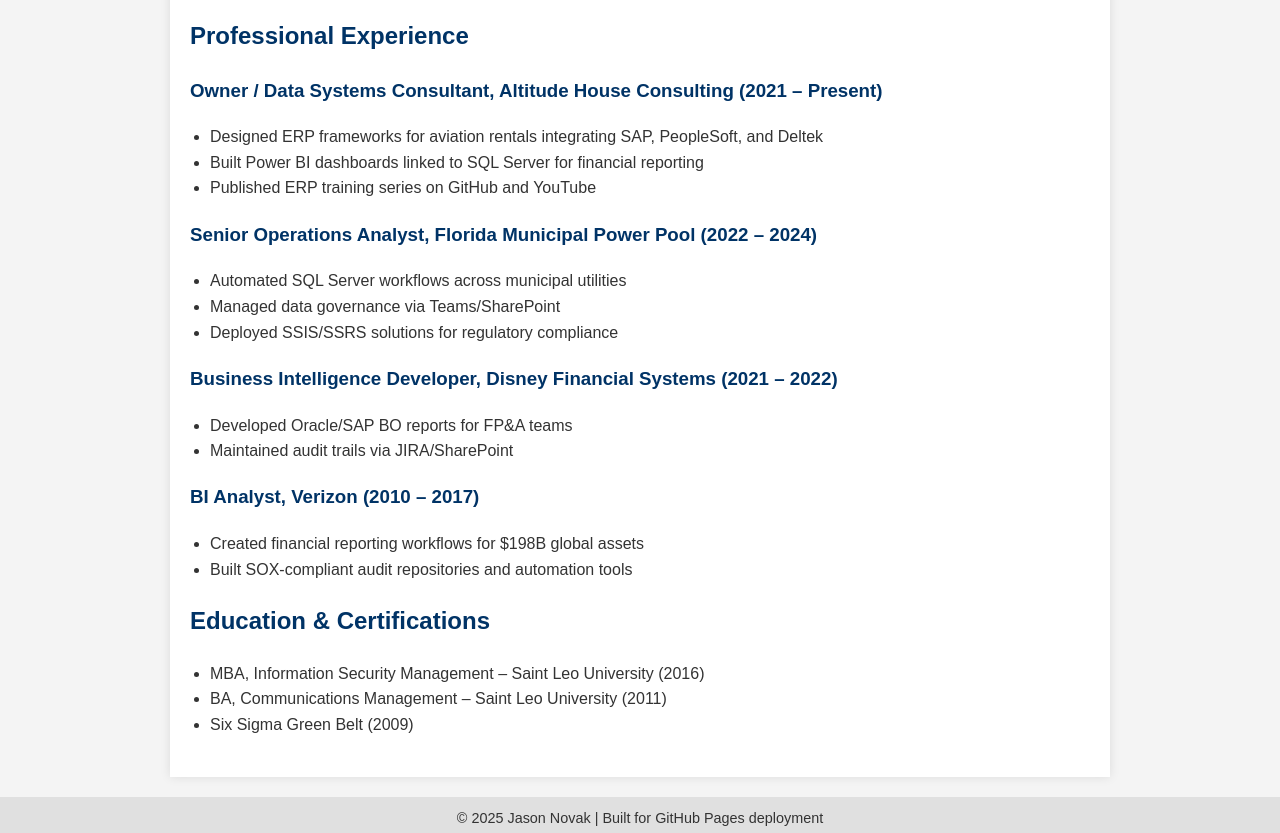
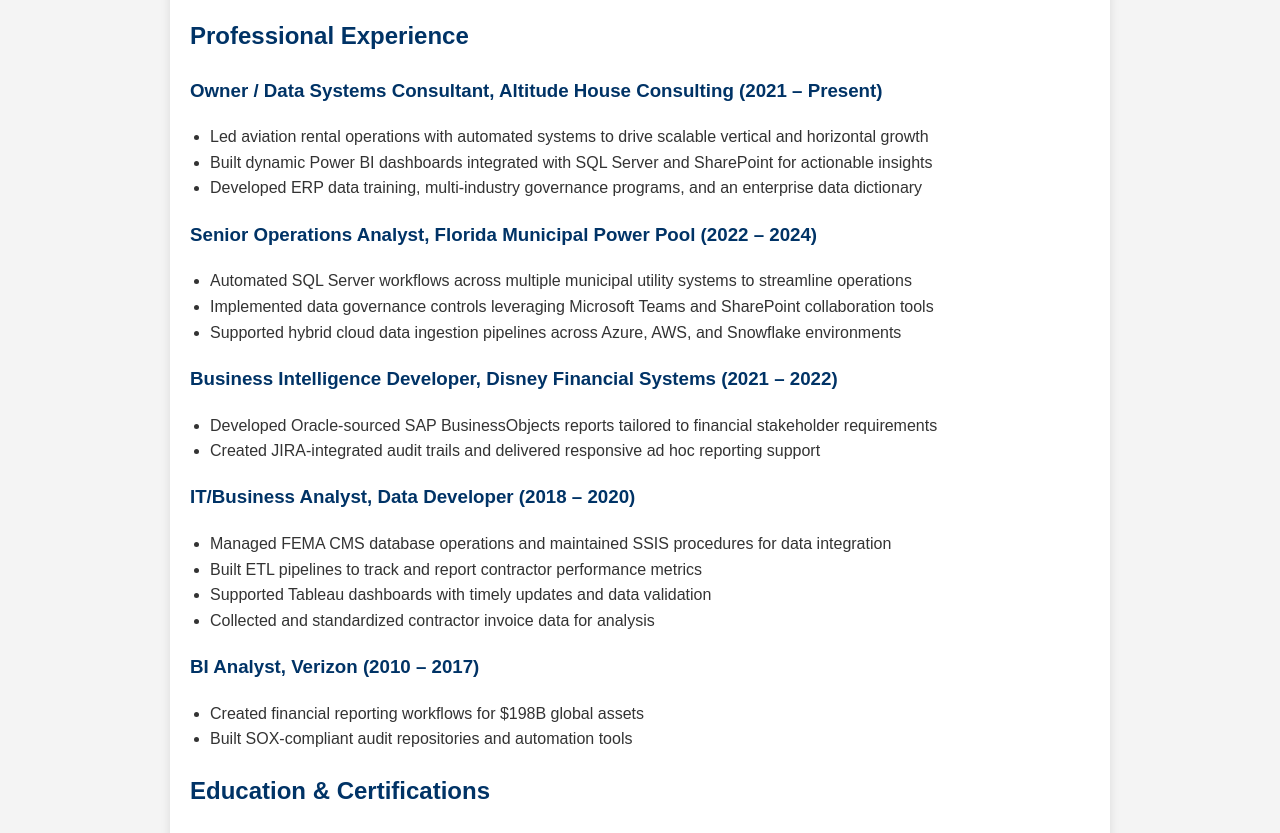
Before and after one commit to altitudehouseconsulting/about, a plain HTML site: page index.html in a window 1280 px wide. Shown: the part 682-1515 px from the top of the page. Drawn offline with Linux system fonts and the light colour scheme.

Commit message:
Update index.html

```diff
--- a/index.html
+++ b/index.html
@@ -76,22 +76,30 @@
       <h2>Professional Experience</h2>
       <h3>Owner / Data Systems Consultant, Altitude House Consulting (2021 – Present)</h3>
       <ul>
-        <li>Designed ERP frameworks for aviation rentals integrating SAP, PeopleSoft, and Deltek</li>
-        <li>Built Power BI dashboards linked to SQL Server for financial reporting</li>
-        <li>Published ERP training series on GitHub and YouTube</li>
+        <li>Led aviation rental operations with automated systems to drive scalable vertical and horizontal growth</li>
+        <li>Built dynamic Power BI dashboards integrated with SQL Server and SharePoint for actionable insights</li>
+        <li>Developed ERP data training, multi-industry governance programs, and an enterprise data dictionary</li>
       </ul>
 
       <h3>Senior Operations Analyst, Florida Municipal Power Pool (2022 – 2024)</h3>
       <ul>
-        <li>Automated SQL Server workflows across municipal utilities</li>
-        <li>Managed data governance via Teams/SharePoint</li>
-        <li>Deployed SSIS/SSRS solutions for regulatory compliance</li>
+        <li>Automated SQL Server workflows across multiple municipal utility systems to streamline operations</li>
+        <li>Implemented data governance controls leveraging Microsoft Teams and SharePoint collaboration tools</li>
+        <li>Supported hybrid cloud data ingestion pipelines across Azure, AWS, and Snowflake environments</li>
       </ul>
 
       <h3>Business Intelligence Developer, Disney Financial Systems (2021 – 2022)</h3>
       <ul>
-        <li>Developed Oracle/SAP BO reports for FP&A teams</li>
-        <li>Maintained audit trails via JIRA/SharePoint</li>
+        <li>Developed Oracle-sourced SAP BusinessObjects reports tailored to financial stakeholder requirements</li>
+        <li>Created JIRA-integrated audit trails and delivered responsive ad hoc reporting support</li>
+      </ul>
+
+            <h3>IT/Business Analyst, Data Developer (2018 – 2020)</h3>
+      <ul>
+        <li>Managed FEMA CMS database operations and maintained SSIS procedures for data integration</li>
+        <li>Built ETL pipelines to track and report contractor performance metrics</li>
+        <li>Supported Tableau dashboards with timely updates and data validation</li>
+        <li>Collected and standardized contractor invoice data for analysis</li>
       </ul>
 
       <h3>BI Analyst, Verizon (2010 – 2017)</h3>
```
